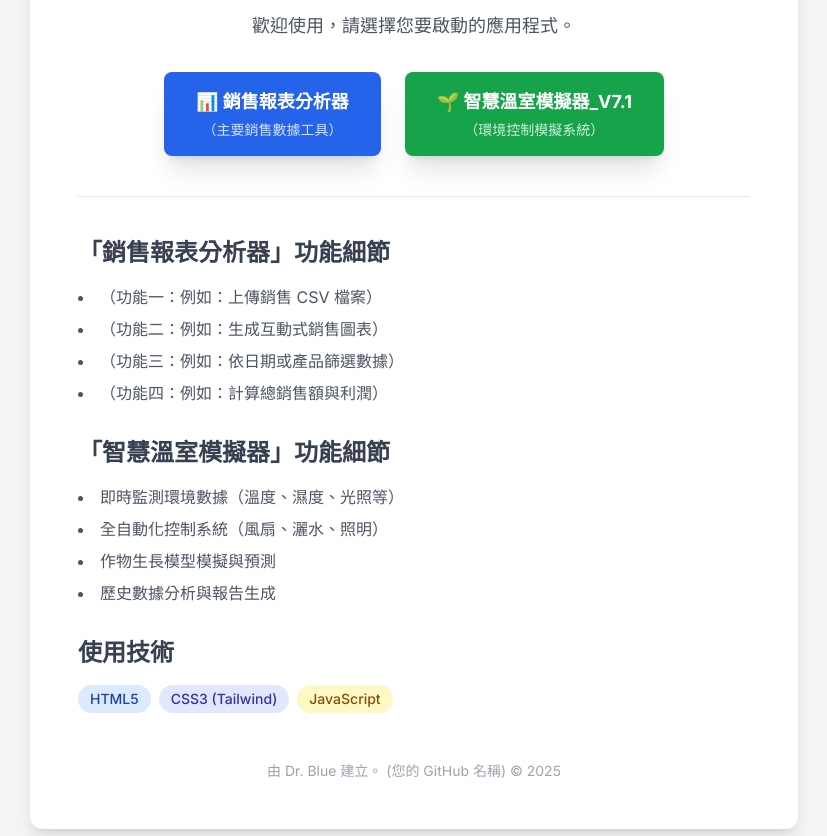
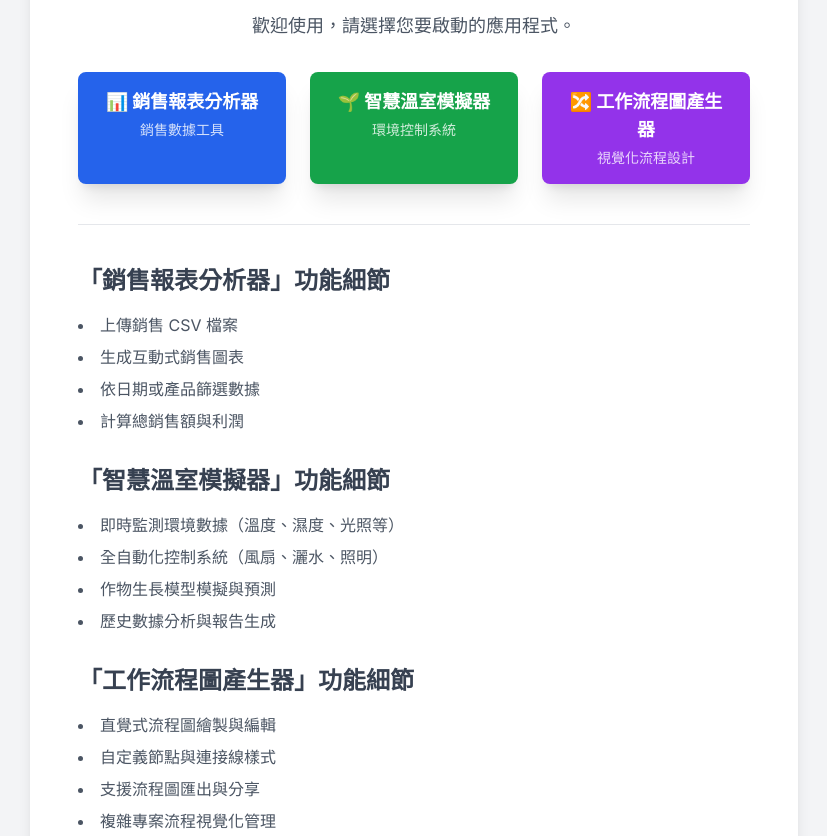
Before and after one commit to gp65h48/cfp, a plain HTML site: page index.html in a window 1280 px wide. Shown: the part 116-952 px from the top of the page, without its empty margins (226-1053 px from the left). Drawn offline with nearby package versions, Linux system fonts and the light colour scheme.

Commit message:
Update index.html

```diff
--- a/index.html
+++ b/index.html
@@ -6,22 +6,20 @@
     <title>專案工具總覽 - 專案首頁</title>
     <!-- 載入 Tailwind CSS -->
     <script src="https://cdn.tailwindcss.com"></script>
-    <!-- 使用 Inter 字體 (可選) -->
+    <!-- 使用 Inter 字體 -->
     <link rel="preconnect" href="https://fonts.googleapis.com">
     <link rel="preconnect" href="https://fonts.gstatic.com" crossorigin>
     <link href="https://fonts.googleapis.com/css2?family=Inter:wght@400;500;700&family=Noto+Sans+TC:wght@400;500;700&display=swap" rel="stylesheet">
     <style>
-        /* 優先使用 Noto Sans TC 處理中文 */
         body {
             font-family: 'Inter', 'Noto Sans TC', sans-serif;
         }
-        /* 為移動設備調整按鈕大小，並確保響應性 */
         .project-link {
             width: 100%;
         }
         @media (min-width: 640px) {
             .project-link {
-                width: auto; /* 在桌面視圖中恢復為自動寬度 */
+                width: auto;
             }
         }
     </style>
@@ -38,21 +36,28 @@
             歡迎使用，請選擇您要啟動的應用程式。
         </p>
 
-        <!-- 專案連結區塊 (更新為多個按鈕) -->
-        <div class="flex flex-col sm:flex-row justify-center gap-6 mb-10">
+        <!-- 專案連結區塊 -->
+        <div class="grid grid-cols-1 sm:grid-cols-3 gap-6 mb-10">
 
-            <!-- 銷售報表分析器連結 -->
+            <!-- 銷售報表分析器 -->
             <a href="sales_report_analyzer.html"
-                class="project-link bg-blue-600 text-white font-bold text-lg px-8 py-4 rounded-lg shadow-xl transition-transform transform hover:scale-[1.02] hover:bg-blue-700 focus:outline-none focus:ring-4 focus:ring-blue-300">
+                class="project-link bg-blue-600 text-white font-bold text-lg px-6 py-4 rounded-lg shadow-xl transition-transform transform hover:scale-[1.02] hover:bg-blue-700 focus:outline-none focus:ring-4 focus:ring-blue-300">
                 📊 銷售報表分析器
-                <span class="block text-sm font-light opacity-80 mt-1">（主要銷售數據工具）</span>
+                <span class="block text-sm font-light opacity-80 mt-1">銷售數據工具</span>
             </a>
 
-            <!-- 智慧溫室模擬器連結 (新增) -->
+            <!-- 智慧溫室模擬器 -->
             <a href="Smart_Greenhouse.html"
-                class="project-link bg-green-600 text-white font-bold text-lg px-8 py-4 rounded-lg shadow-xl transition-transform transform hover:scale-[1.02] hover:bg-green-700 focus:outline-none focus:ring-4 focus:ring-green-300">
-                🌱 智慧溫室模擬器_V7.1
-                <span class="block text-sm font-light opacity-80 mt-1">（環境控制模擬系統）</span>
+                class="project-link bg-green-600 text-white font-bold text-lg px-6 py-4 rounded-lg shadow-xl transition-transform transform hover:scale-[1.02] hover:bg-green-700 focus:outline-none focus:ring-4 focus:ring-green-300">
+                🌱 智慧溫室模擬器
+                <span class="block text-sm font-light opacity-80 mt-1">環境控制系統</span>
+            </a>
+
+            <!-- 工作流程圖產生器 -->
+            <a href="flow_chart.html"
+                class="project-link bg-purple-600 text-white font-bold text-lg px-6 py-4 rounded-lg shadow-xl transition-transform transform hover:scale-[1.02] hover:bg-purple-700 focus:outline-none focus:ring-4 focus:ring-purple-300">
+                🔀 工作流程圖產生器
+                <span class="block text-sm font-light opacity-80 mt-1">視覺化流程設計</span>
             </a>
 
         </div>
@@ -61,18 +66,18 @@
         <hr class="my-10 border-gray-200">
 
         <!-- 功能介紹區 -->
-        <div class="text-left">
+        <div class="text-left space-y-8">
+            <div>
                 <h2 class="text-2xl font-semibold text-gray-700 mb-4">「銷售報表分析器」功能細節</h2>
                 <ul class="list-disc list-inside space-y-2 text-gray-600">
-                <li>（功能一：例如：上傳銷售 CSV 檔案）</li>
-                <li>（功能二：例如：生成互動式銷售圖表）</li>
-                <li>（功能三：例如：依日期或產品篩選數據）</li>
-                <li>（功能四：例如：計算總銷售額與利潤）</li>
+                    <li>上傳銷售 CSV 檔案</li>
+                    <li>生成互動式銷售圖表</li>
+                    <li>依日期或產品篩選數據</li>
+                    <li>計算總銷售額與利潤</li>
                 </ul>
             </div>
 
-        <!-- 智慧溫室模擬器功能細節 (新增區塊) -->
-        <div class="text-left mt-8">
+            <div>
                 <h2 class="text-2xl font-semibold text-gray-700 mb-4">「智慧溫室模擬器」功能細節</h2>
                 <ul class="list-disc list-inside space-y-2 text-gray-600">
                     <li>即時監測環境數據（溫度、濕度、光照等）</li>
@@ -80,6 +85,17 @@
                     <li>作物生長模型模擬與預測</li>
                     <li>歷史數據分析與報告生成</li>
                 </ul>
+            </div>
+
+            <div>
+                <h2 class="text-2xl font-semibold text-gray-700 mb-4">「工作流程圖產生器」功能細節</h2>
+                <ul class="list-disc list-inside space-y-2 text-gray-600">
+                    <li>直覺式流程圖繪製與編輯</li>
+                    <li>自定義節點與連接線樣式</li>
+                    <li>支援流程圖匯出與分享</li>
+                    <li>複雜專案流程視覺化管理</li>
+                </ul>
+            </div>
         </div>
 
         <!-- 使用技術 -->
@@ -94,7 +110,7 @@
 
         <!-- 頁腳 -->
         <footer class="mt-12 text-gray-400 text-sm">
-            <p>由 Dr. Blue 建立。 (您的 GitHub 名稱) &copy; 2025</p>
+            <p>由 Dr. Blue 建立。 &copy; 2025</p>
         </footer>
 
     </div>
```
Lines whose indentation alone changed are shown as unchanged.
